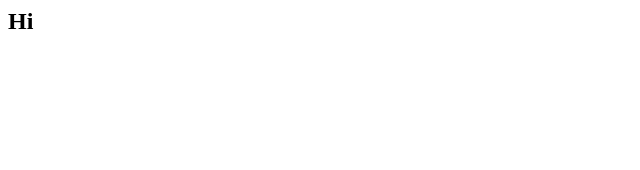
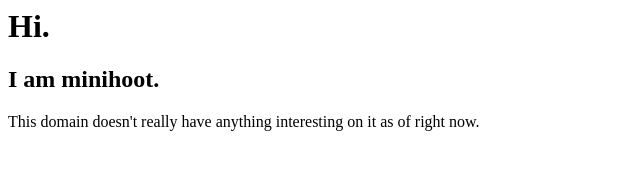
Before and after one commit to minihoot/minihoot.site, a plain HTML site: page index.html in a window 1280 px wide. Shown: the whole page, without its empty margins (0-640 px from the left). Drawn offline with Linux system fonts and the light colour scheme.

Commit message:
Update index.html

```diff
--- a/index.html
+++ b/index.html
@@ -1 +1,3 @@
-<h2>Hi</h2>
+<h1>Hi.</h1>
+<h2>I am minihoot.</h2>
+<p>This domain doesn't really have anything interesting on it as of right now.</p>
```
